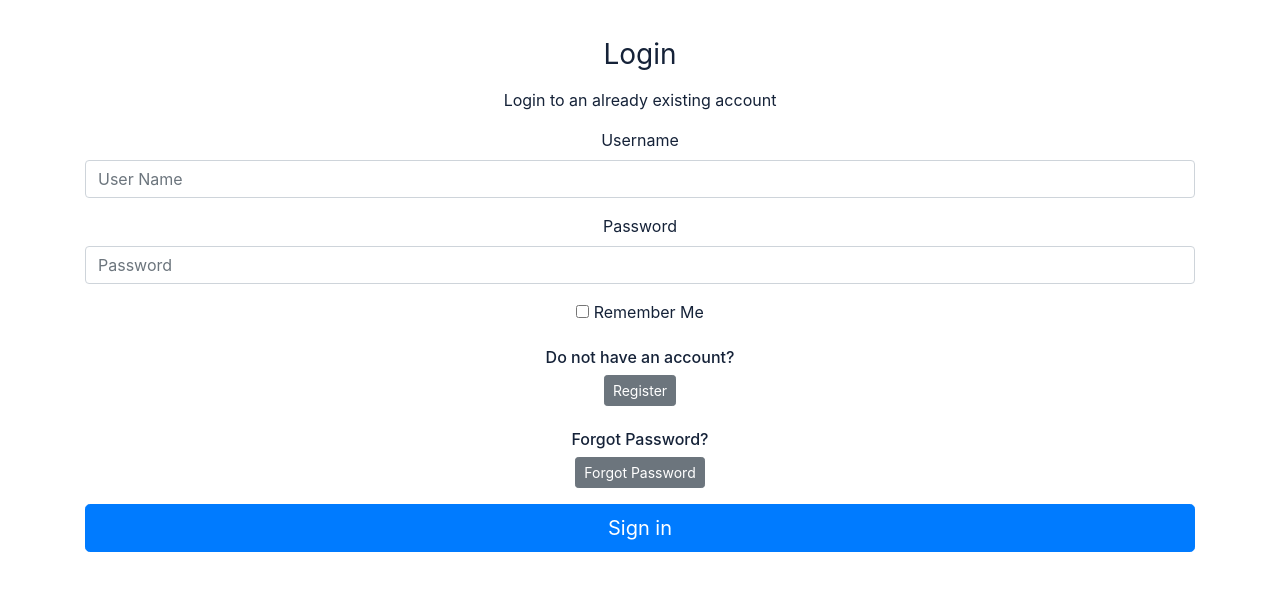
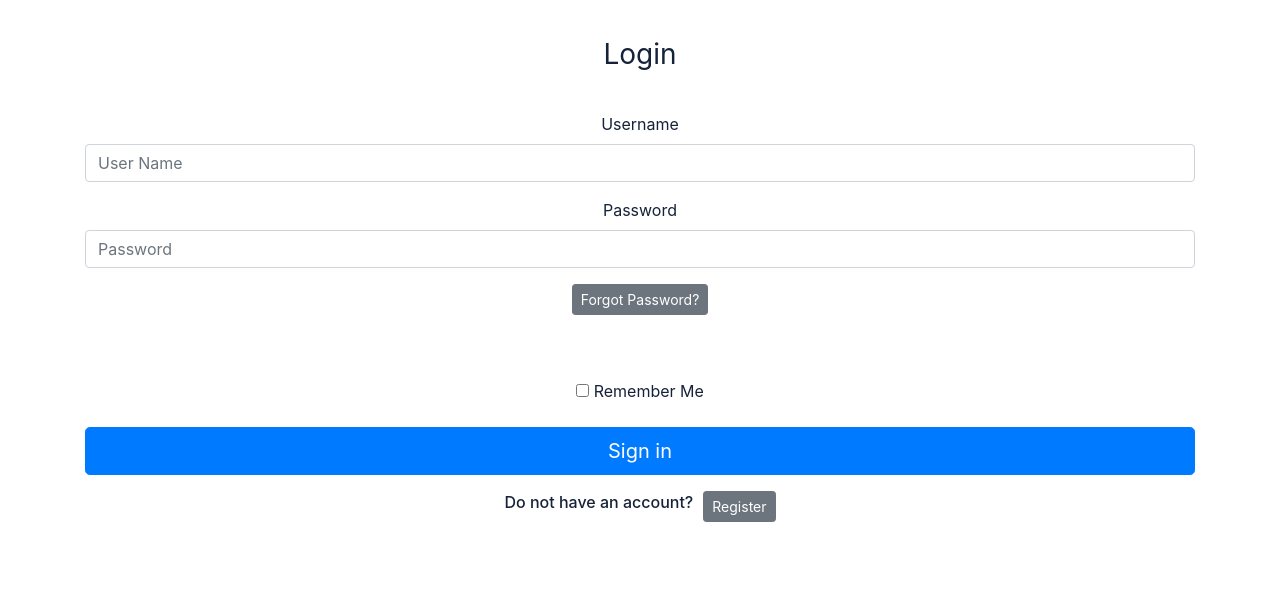
Before and after one commit to Jojo-Paris/rate-my-building, a Flask app: page /login in a window 1280 px wide. Shown: the part 58-649 px from the top of the page. Run offline with Flask 3, Linux system fonts and the light colour scheme; some libraries are stand-ins or nearby versions.

Commit message:
Work on Login Page UI

```diff
--- a/portfolio/templates/login.html
+++ b/portfolio/templates/login.html
@@ -9,8 +9,7 @@
         <div class="text-center">
             <!--152238-->
             <h1 class="h3 mb-3 font-weight-normal" style="color: #152238;">Login</h1>
-            <p style="color: #152238;">Login to an already existing account</p>
-
+            <br>
             <form method="POST" class="form-signin" style="color:white">
                 {{ form.hidden_tag() }}
 
@@ -24,20 +23,26 @@
                 </div>
                 {{ form.password(class="form-control", placeholder="Password") }}
 
+                <div class="mt-3">
+                    <a class="btn btn-sm btn-secondary" href="{{ url_for('forgot_password_page') }}">Forgot Password?</a>
+                </div>
+
+                <br><br>
+
                 <div class="checkbox mt-3" style="color: #152238;">
                     {{ form.remember_me() }} {{ form.remember_me.label() }}
                 </div>
 
-                <div class="mt-3">
-                    <h6 style="color: #152238;">Do not have an account?</h6>
-                    <a class="btn btn-sm btn-secondary" href="{{ url_for('register_page') }}">Register</a>
-                    <br>
-                    <br>
-                    <h6 style="color: #152238;"> Forgot Password?</h6>
-                    <a class="btn btn-sm btn-secondary" href="{{ url_for('forgot_password_page') }}">Forgot Password</a>
+                {{ form.submit(class="btn btn-lg btn-block btn-primary mt-3") }}
+
+                <div class="mt-3 d-flex justify-content-center">
+                    <div class="d-flex justify-content-between align-items-center" style="width: auto;">
+                        <h6 style="color: #152238; margin-right: 10px;">Do not have an account?</h6>
+                        <a class="btn btn-sm btn-secondary" href="{{ url_for('register_page') }}">Register</a>
+                    </div>
                 </div>
 
-                {{ form.submit(class="btn btn-lg btn-block btn-primary mt-3") }}
+
             </form>
         </div>
     </div>
```
